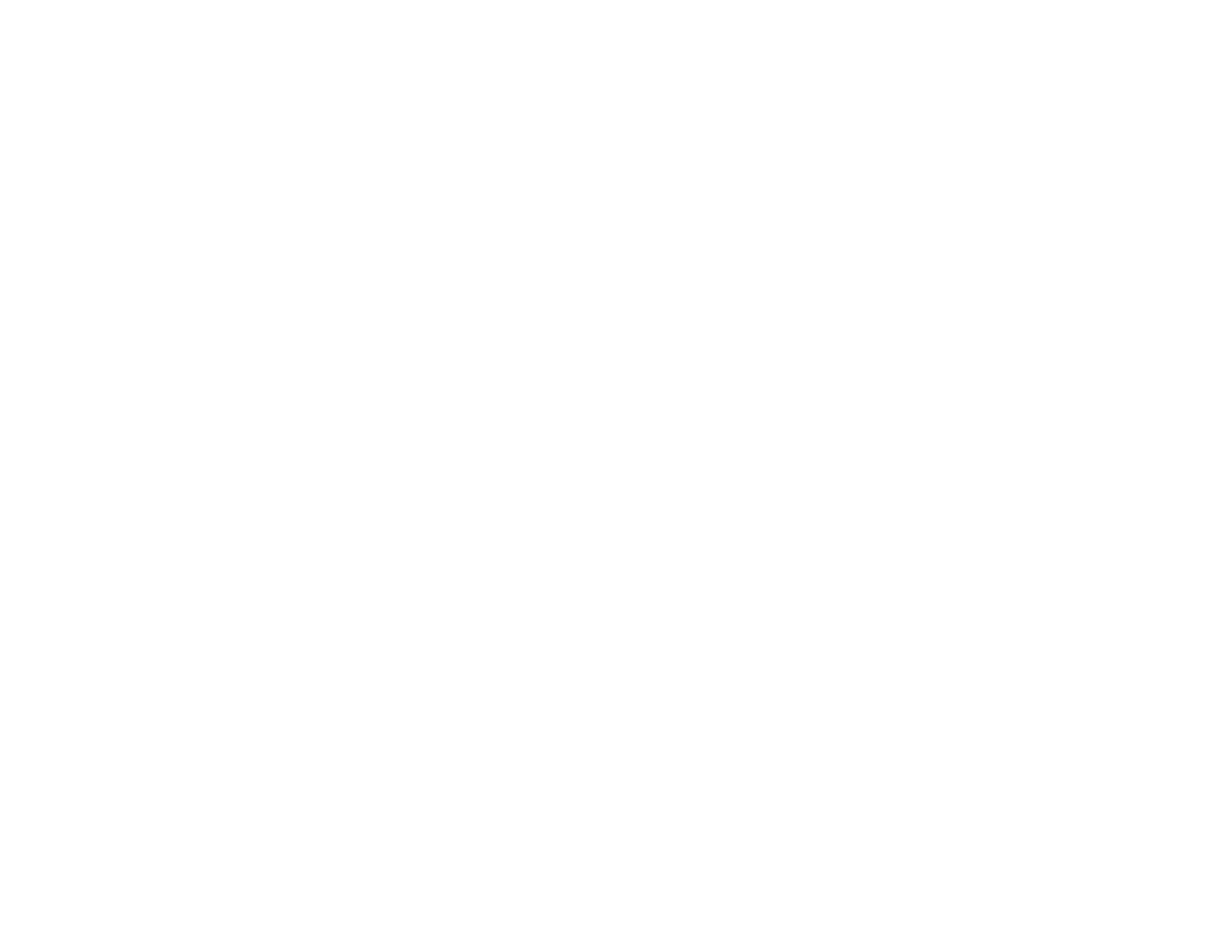
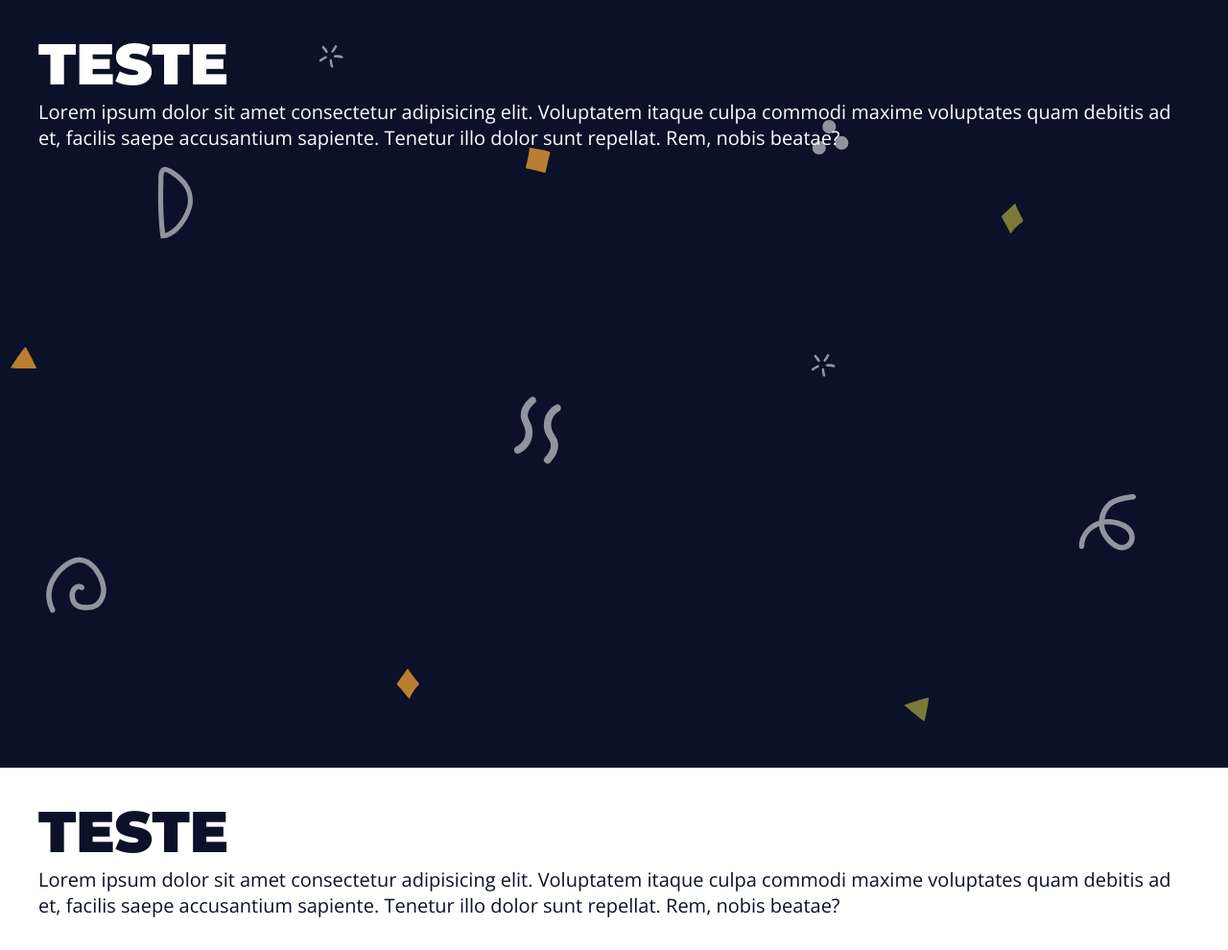
Before and after one commit to devGeyson/Landing_page, a plain HTML site: page index.html in a window 1280 px wide. Shown: the whole page at 96% size. Before the commit the page ends 800 px from the top, so only its background shows below. Drawn offline with nearby package versions, Linux system fonts and the light colour scheme.

Commit message:
Primeiros testes

```diff
--- /dev/null
+++ b/assets/css/style.css
@@ -0,0 +1,72 @@
+:root {
+    --primary-color:#0A1128;
+    --white-color: #fff;
+    --gap: 3rem;
+}
+
+* {
+    margin: 0;
+    padding: 0;
+}
+
+html {
+    font-size: 62.5%;
+}
+
+body {
+    font-family:"Open Sans", sans-serif ;
+    font-size: 2rem;
+    color: var(--primary-color);
+}
+
+h1, h2, h3, h4, h5, h6 {
+    font-family: "Montserrat", sans-serif;
+    font-weight: 900;
+}
+
+h1 {
+    font-size: 6rem;
+    text-transform: uppercase;
+}
+
+h2 {
+    font-size: 5.5rem;
+}
+
+h3 {
+    font-size:5rem ;
+}
+
+h4 {
+    font-size: 4.5rem;
+}
+
+h5 {
+    font-size: 4rem;
+}
+
+h6 {
+    font-size: 3.5rem;
+}
+
+.main-bg {
+    background-image: url(/assets/img/background.svg);
+    background-size: cover;
+    background-position: center center;
+    color: var(--white-color);
+}
+
+.white-bg {
+    background: var(--white-color);
+}
+
+
+.main-content {
+    max-width: 1200px;
+    margin: 0 auto;
+    padding: var(--gap);
+}
+
+.section {
+    min-height: 100vh;
+}
--- a/index.html
+++ b/index.html
@@ -3,10 +3,25 @@
 <head>
     <meta charset="UTF-8">
     <meta name="viewport" content="width=device-width, initial-scale=1.0">
-    <link rel="stylesheet" href="/assets/style.css">
+    <link rel="stylesheet" href="/assets/css/style.css">
+    <link rel="preconnect" href="https://fonts.googleapis.com">
+    <link rel="preconnect" href="https://fonts.gstatic.com" crossorigin>
+    <link href="https://fonts.googleapis.com/css2?family=Montserrat:ital,wght@0,100..900;1,100..900&family=Open+Sans:ital,wght@0,300..800;1,300..800&display=swap" rel="stylesheet">
     <title>Landing page</title>
 </head>
 <body>
+    <section class="main-bg section">
+        <div class="main-content">
+            <h1>Teste</h1>
+            <p>Lorem ipsum dolor sit amet consectetur adipisicing elit. Voluptatem itaque culpa commodi maxime voluptates quam debitis ad et, facilis saepe accusantium sapiente. Tenetur illo dolor sunt repellat. Rem, nobis beatae?</p>
+        </div>
+    </section>
 
+    <section class="white-bg section">
+        <div class="main-content">
+            <h1>Teste</h1>
+            <p>Lorem ipsum dolor sit amet consectetur adipisicing elit. Voluptatem itaque culpa commodi maxime voluptates quam debitis ad et, facilis saepe accusantium sapiente. Tenetur illo dolor sunt repellat. Rem, nobis beatae?</p>
+        </div>
+    </section>
 </body>
 </html>
```
Also changed, not shown: assets/img/background.svg (added), assets/style.css (deleted).
